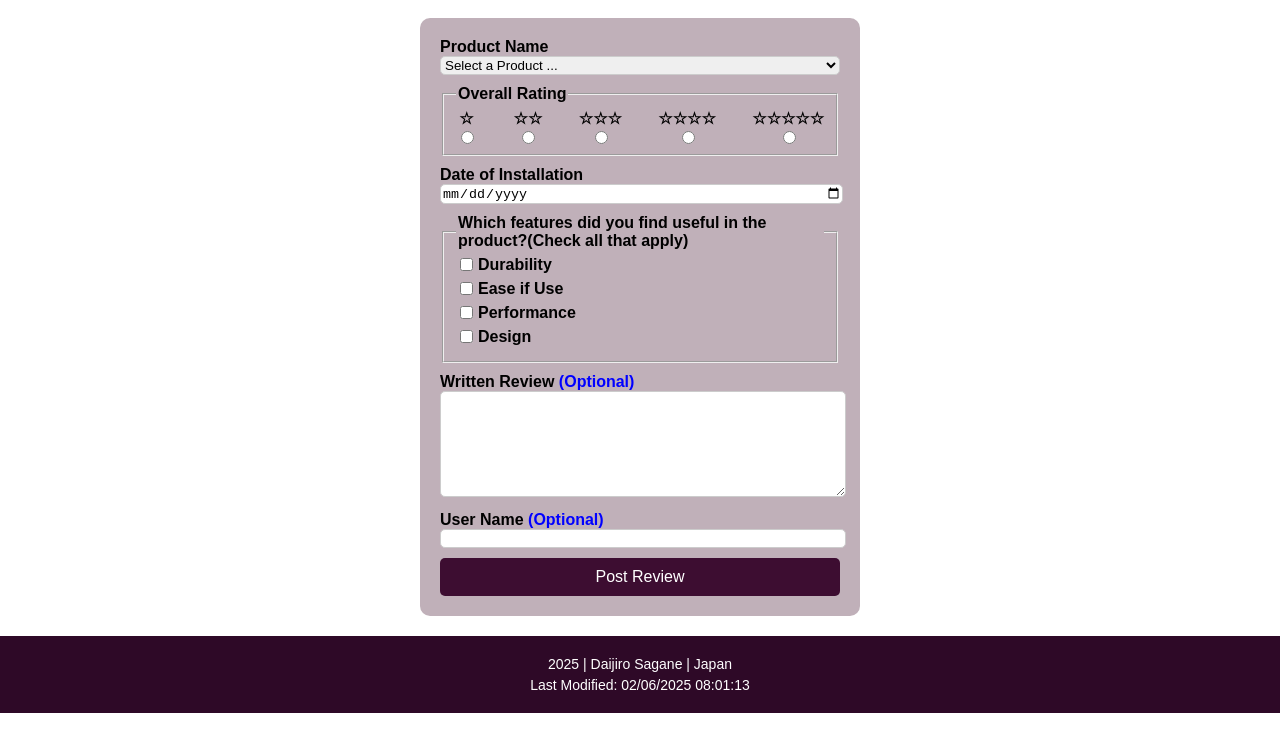
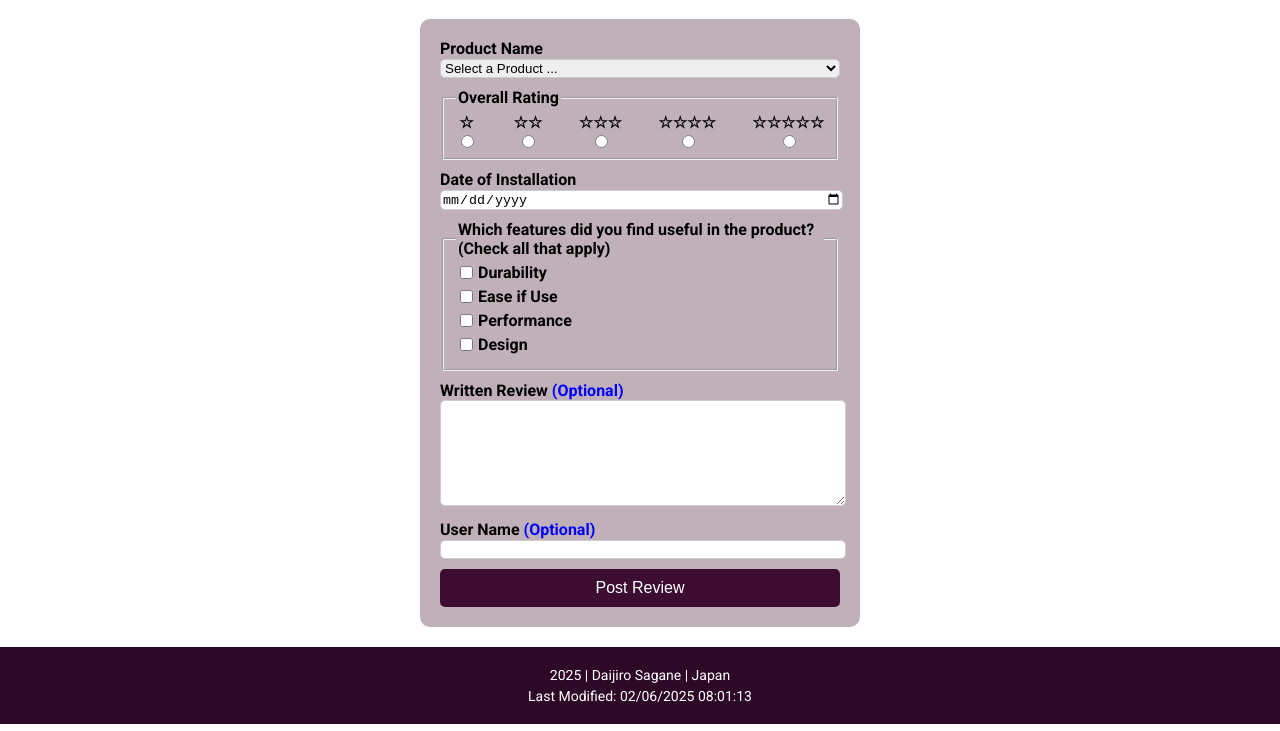
Before and after one commit to daijir/wdd131, a plain HTML site: page form.html in a window 1280 px wide. Shown: the part 69-800 px from the top of the page. Drawn offline with Linux system fonts and the light colour scheme.

Commit message:
set google font css

```diff
--- a/form.html
+++ b/form.html
@@ -8,6 +8,9 @@
     <meta name="description" content="This site contains basic form of product review.">
     <link rel="stylesheet" href="styles/form.css">
     <script src="scripts/form.js" defer></script>
+    <link rel="preconnect" href="https://fonts.googleapis.com">
+    <link rel="preconnect" href="https://fonts.gstatic.com" crossorigin>
+    <link href="https://fonts.googleapis.com/css2?family=Roboto:wght@100;400;700;900&display=swap" rel="stylesheet">
 </head>
 <body>
     <header>
--- a/styles/form.css
+++ b/styles/form.css
@@ -1,5 +1,5 @@
 body {
-    font-family: Arial, sans-serif;
+    font-family: Roboto, sans-serif;
     background-color: white;
     text-align: center;
     margin: 0;
```
